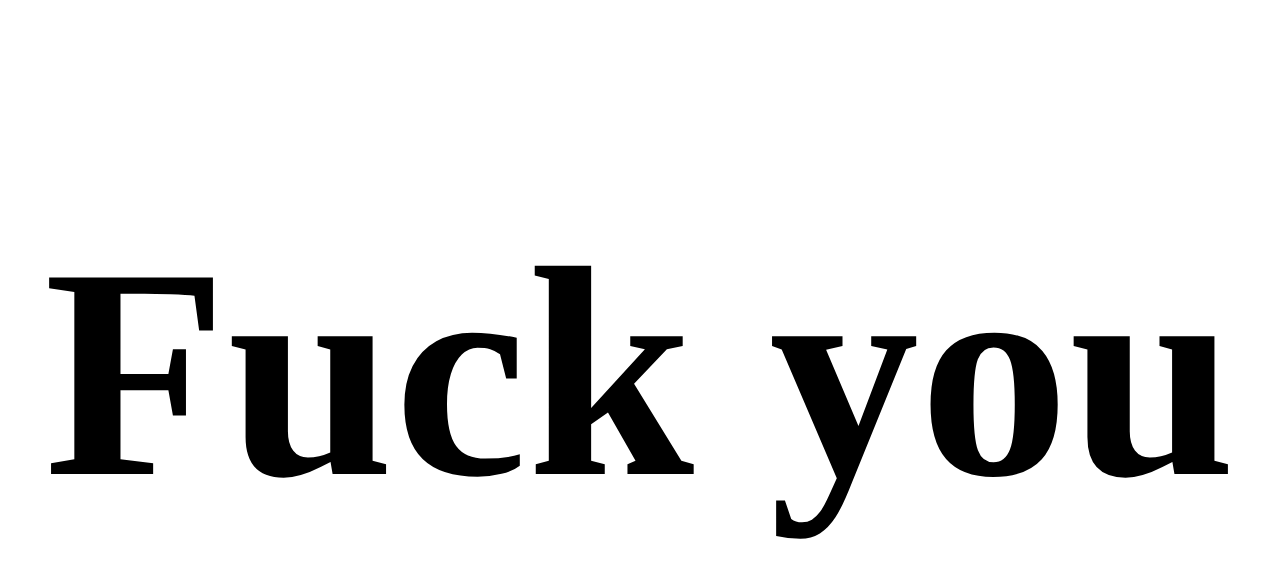
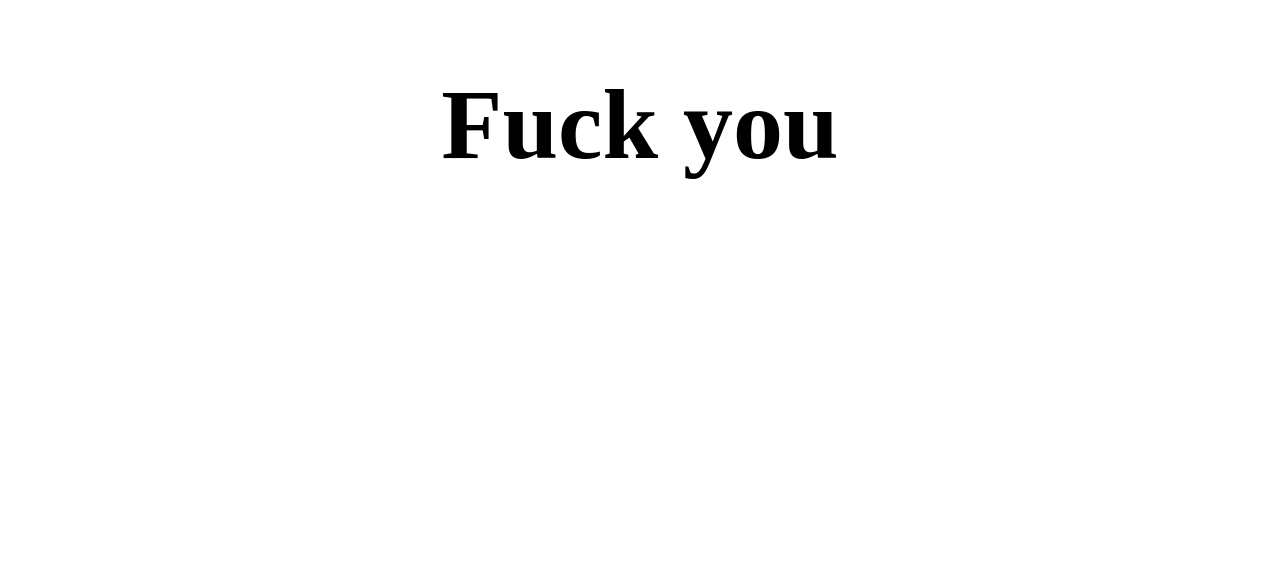
Before and after one commit to r3kd/.com, a plain HTML site: page index.html in a window 1280 px wide. Drawn offline with Linux system fonts and the light colour scheme.

Commit message:
Update index.html

```diff
--- a/index.html
+++ b/index.html
@@ -8,12 +8,11 @@
         h1 {
             font-weight: bold;
             text-align: center;
-            font-size: 300px;
+            font-size: 100px;
         }
     </style>
 </head>
 <body>
-    <h1>Fuck
-        you</h1>
+    <h1>Fuck you</h1>
 </body>
 </html>
```
